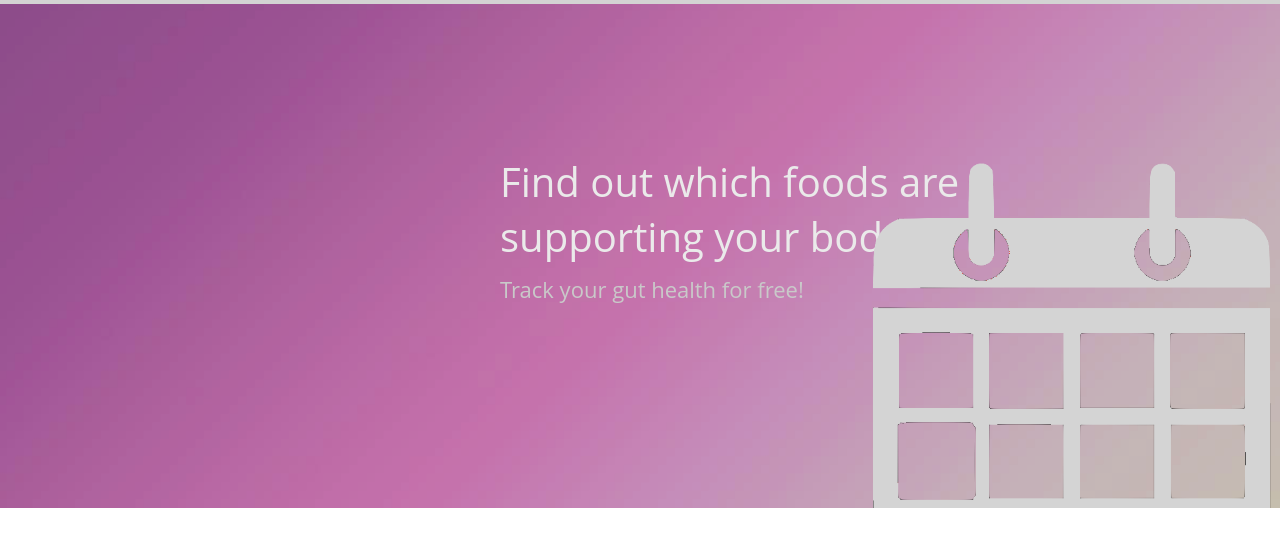
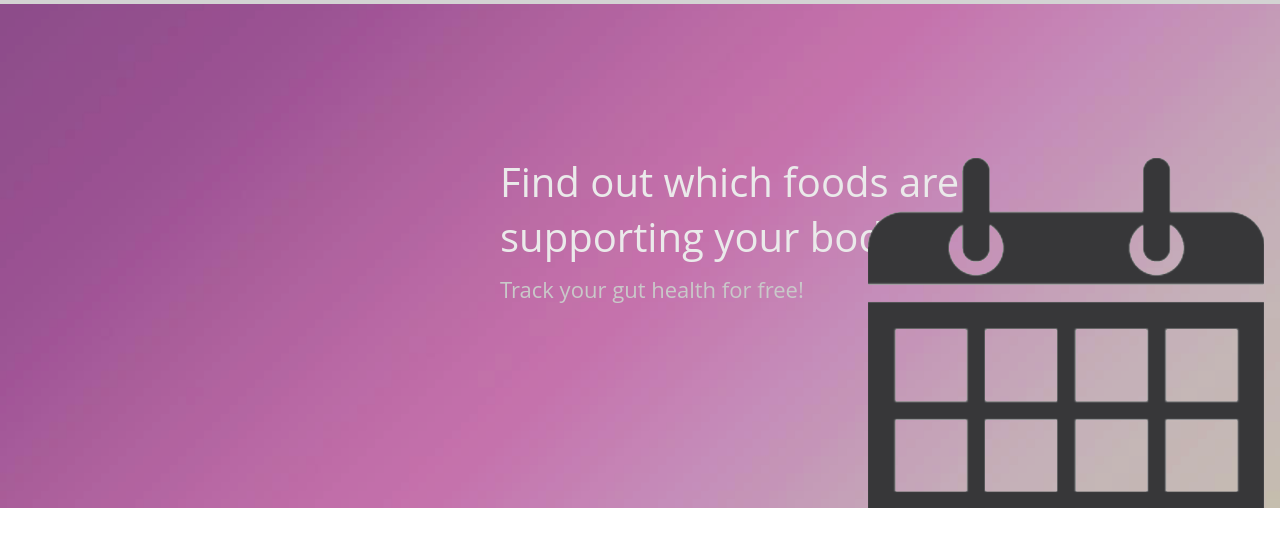
Before and after one commit to zhoujeffrey8/interesting-app, a plain HTML site: page index.html in a window 1280 px wide. Shown: the part 82-628 px from the top of the page. Drawn offline with Linux system fonts and the light colour scheme; no server answers.

Commit message:
new calendar picture
if it doesn't look good you can fix later

```diff
--- a/index.html
+++ b/index.html
@@ -47,7 +47,7 @@
           </div>
         </div>
         <div class="cal-img-container">
-          <img id="calendar-img" src="images/calendar.png" width="590" height="508">
+          <img id="calendar-img" src="images/calendar3.png" width="590" height="508">
         </div>
       </div>
     </div>
```
Also changed, not shown: images/calendar2.png (added), images/calendar3.png (added).
